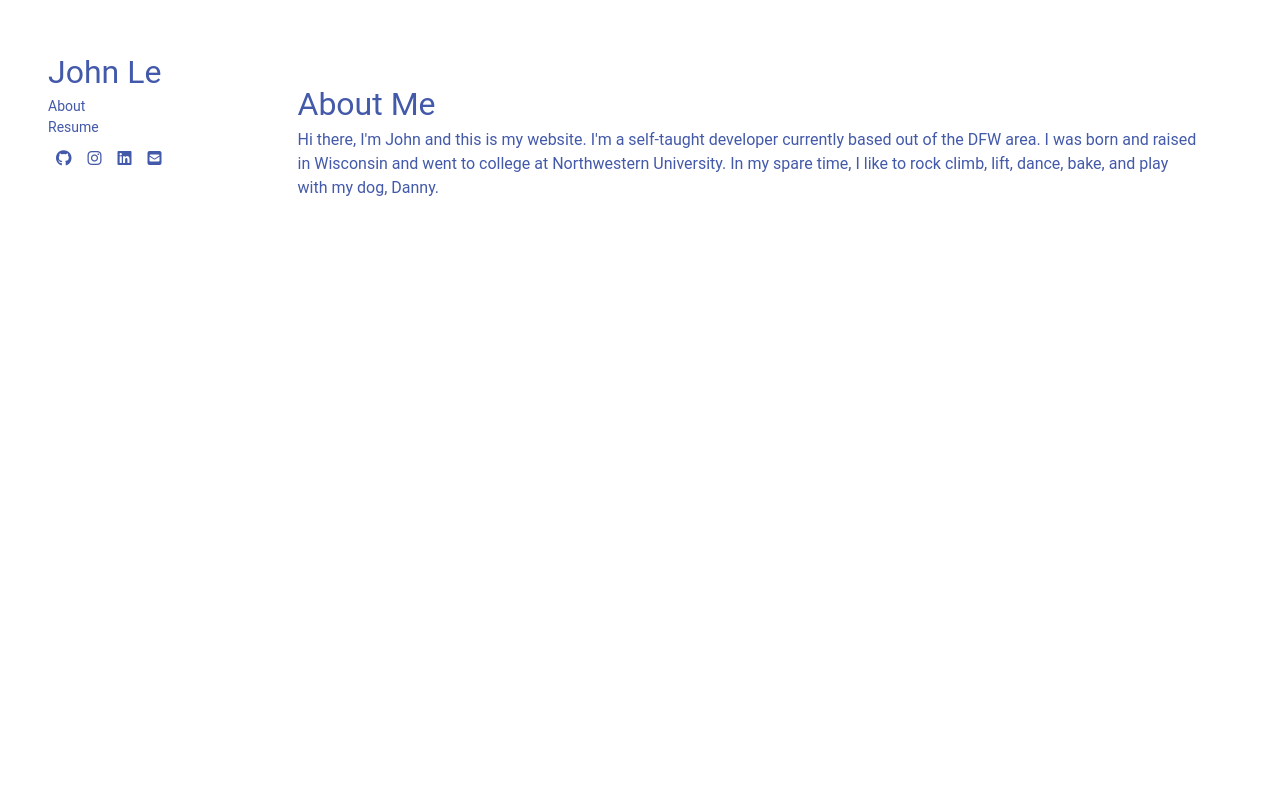
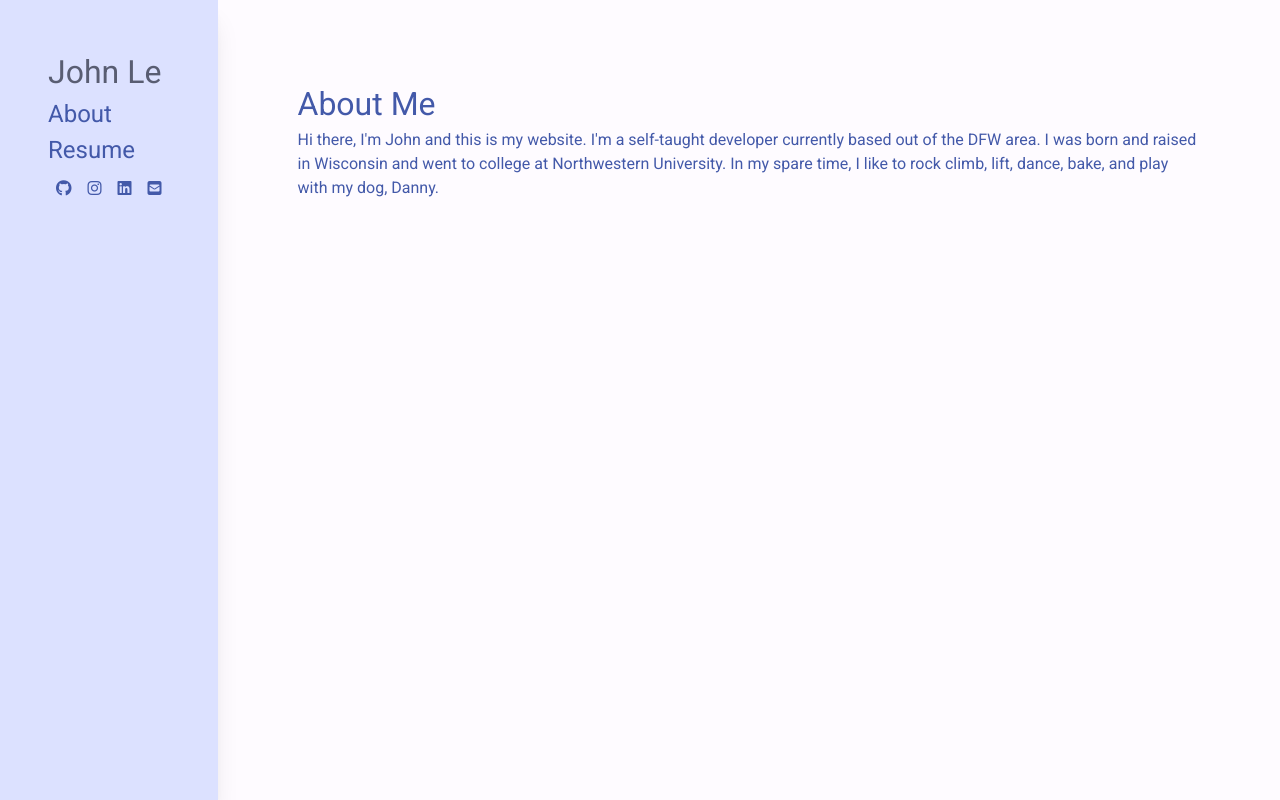
Before and after one commit to johnle192/my-portfolio-site, a React (Vite) app: page / in a window 1280 px wide. Built offline with nearby package versions, Linux system fonts and the light colour scheme.

Commit message:
try out some styling for sidebar

```diff
--- a/index.html
+++ b/index.html
@@ -3,6 +3,7 @@
   <head>
     <meta charset="utf-8" />
     <link rel="icon" href='/favicon.ico' />
+    <link href="https://fonts.googleapis.com/css?family=Roboto&display=swap" rel="stylesheet">
     <script src="https://kit.fontawesome.com/4d18726d04.js" crossorigin="anonymous"></script>
     <meta name="viewport" content="width=device-width, initial-scale=1" />
     <meta name="theme-color" content="#000000" />
@@ -17,7 +18,7 @@
     <link rel="manifest" href='/manifest.json' />
     <title>John's Website</title>
   </head>
-  <body>
+  <body class='background'>
     <noscript>You need to enable JavaScript to run this app.</noscript>
     <div id="root"></div>
     <script type="module" src="/src/index.tsx"></script>
--- a/package.json
+++ b/package.json
@@ -43,10 +43,12 @@
     "@typescript-eslint/eslint-plugin": "^5.53.0",
     "@typescript-eslint/parser": "^5.53.0",
     "@vitejs/plugin-react": "^3.1.0",
+    "autoprefixer": "^10.4.14",
     "eslint": "^8.36.0",
     "eslint-plugin-react": "^7.32.2",
+    "postcss": "^8.4.21",
     "prettier": "2.8.6",
-    "tailwindcss": "^3.2.7",
+    "tailwindcss": "^3.3.1",
     "typescript": "^4.9.5",
     "vite": "^4.2.1",
     "vite-plugin-svgr": "^2.4.0",
--- a/src/App.tsx
+++ b/src/App.tsx
@@ -1,6 +1,4 @@
-import 'css/App.css';
 import About from 'components/About';
-import Contact from 'components/Contact';
 import Resume from 'components/Resume';
 import { BrowserRouter, Route, Routes } from 'react-router-dom';
 import Nav from './components/Nav';
--- a/src/components/Nav.tsx
+++ b/src/components/Nav.tsx
@@ -4,16 +4,25 @@ import Contact from './Contact';
 
 const Nav: FC = () => {
   return (
-    <div className="nav-container m-12">
+    <div className="nav-container p-12 shadow-xl primary-container">
       <h1 className="nav-header headline-large">
-        <NavLink to="/">John Le</NavLink>
+        <NavLink
+          to="/"
+          className={(isActive): string => (isActive ? 'secondary-text' : '')}
+        >
+          John Le
+        </NavLink>
       </h1>
       <ul className="nav-links label-large">
         <li>
-          <NavLink to="/">About</NavLink>
+          <NavLink to="/">
+            <h3 className="headline-small">About</h3>
+          </NavLink>
         </li>
         <li>
-          <NavLink to="/resume">Resume</NavLink>
+          <NavLink to="/resume">
+            <h3 className="headline-small">Resume</h3>
+          </NavLink>
         </li>
       </ul>
       <Contact />
--- a/src/index.css
+++ b/src/index.css
@@ -7,13 +7,19 @@ a {
   text-decoration: none;
 }
 
+html,
 body {
   margin: 0;
+  height: 100%;
   font-family: -apple-system, BlinkMacSystemFont, 'Segoe UI', 'Roboto', 'Oxygen',
     'Ubuntu', 'Cantarell', 'Fira Sans', 'Droid Sans', 'Helvetica Neue',
     sans-serif;
   -webkit-font-smoothing: antialiased;
   -moz-osx-font-smoothing: grayscale;
+}
+
+body > #root > div {
+  height: 100vh;
 }
 
 code {
```
Also changed, not shown: src/css/App.css (deleted, +0 -65 lines), 1 other file (tests, documents, lock files or other folders).
